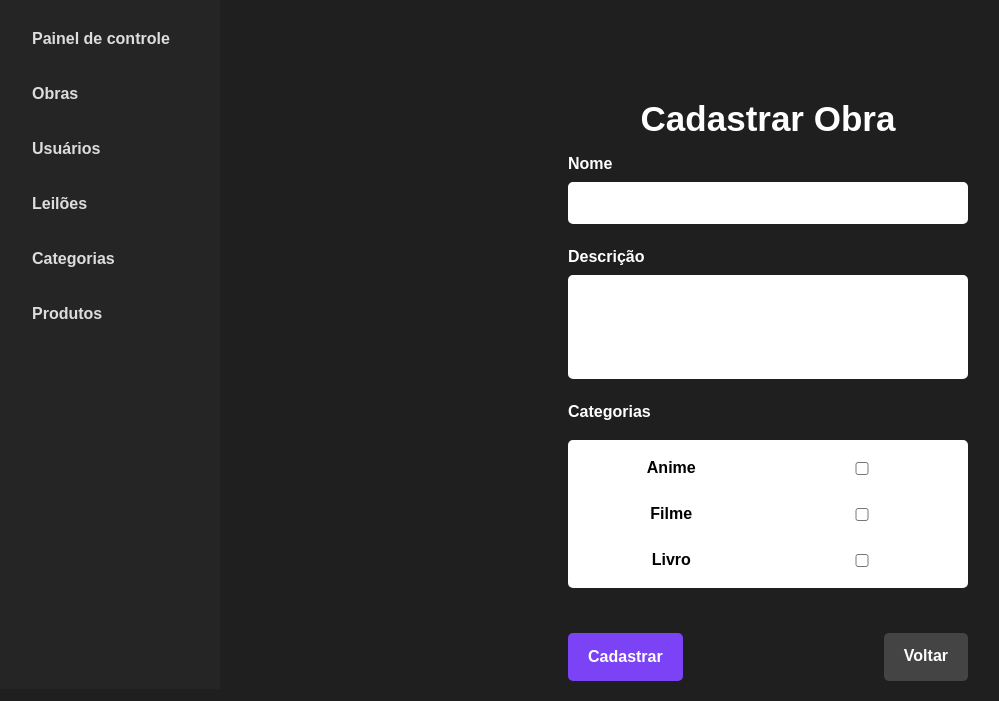
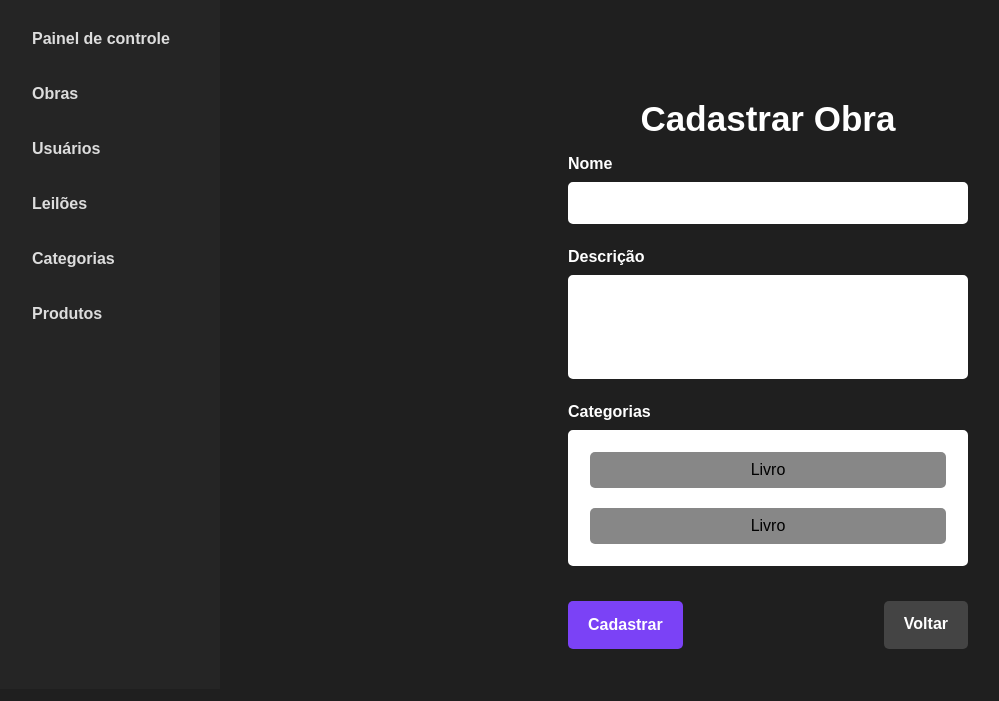
Before and after one commit to sergiosmattos/projeto_web1, a PHP site: page /gerenciar/obra/form.php in a window 1280 px wide. Shown: the part 111-812 px from the top of the page, without its empty margins (0-999 px from the left). After the commit the page ends 760 px from the top, so only its background shows below. Run offline with PHP 8.4, Linux system fonts and the light colour scheme; the visitor is signed in with stand-in values (Sample User, id 1).

Commit message:
css adicionado ao listar n:n de obras

```diff
--- a/css/dashboard.css
+++ b/css/dashboard.css
@@ -118,7 +118,7 @@ main h1 {
     font-weight: bold;
     padding: 12px;
     border-radius: 10px;
-    transition: background 0.3s;
+    transition: 0.3s;
 
 }
 
--- a/css/form.css
+++ b/css/form.css
@@ -40,7 +40,7 @@
 
 }
 
-.grupo-input :focus{
+.grupo-input :focus :not(input[type="checkbox"]){
 
     outline: 0;
     outline: #7b42f6 1.5px solid ;
@@ -53,7 +53,7 @@
     min-height: 80px;
 }
 
-.grupo-input :is(input, select, textarea){
+.grupo-input :is(input, select, textarea), .select-multiple{
 
     padding: 10px;
     border-radius: 5px;
@@ -74,13 +74,14 @@
     color: black;
 }
 
-.grupo-input label {
+.grupo-input > div > label {
 
     padding-bottom: 10px;
 
 }
 
 .grupo-botoes {
+
     display: flex;
     justify-content: space-between;
     gap: 10px;
@@ -96,6 +97,7 @@
     text-decoration: none;
     text-align: center;
     font-weight: bold;
+
 }
 
 .botao-executar {
@@ -116,40 +118,39 @@
 
     background-color: white;
     color: black;
-    border-radius: 5px;
-    padding: 10px;
-    display: flex;
-    flex-direction: row;
-    gap: 10px;
-    margin: 10px 0;
 
 }
 
-.select-multiple div {
+.select-multiple > label{
 
-    display: flex;
-    flex-direction: row;
-    align-items: center;
+    user-select: none;
     text-align: center;
+    font-weight: lighter;
+
+    margin: 10px;
+    padding: 8px;
+    border-radius: 5px;
+    background-color: #878787;
+    border: 2px solid transparent;
 
 }
 
-.select-multiple div :is(label, input){
+.select-multiple label > input[type="checkbox"] {
 
-    user-select: none;
     vertical-align: middle;
-    text-align: center;
-    padding: 10px 0;
-
-    width: 100%;
-
-
+    display: none;
 
 }
 
-.select-multiple div input:checked {
+.select-multiple > label:has(input[type="checkbox"]:checked) {
 
-    outline: none;
+    background-color: green;
+
+}
+
+.select-multiple > label:hover {
+
+    border-color: #7b42f6;
 
 }
 
--- a/gerenciar/obra/form.php
+++ b/gerenciar/obra/form.php
@@ -79,20 +79,15 @@
                         <label>Categorias </label>
                         <div class="select-multiple">
 
-                            <div>
-                                <label for="1">Anime</label>
-                                <input id="1" type="checkbox" value="Anime" name="categorias[]">
-                            </div>
+                            <label>
+                                Livro
+                                <input type="checkbox" value="Livro" name="categorias[]">
+                            </label>
 
-                            <div>
-                                <label for="2">Filme</label>
-                                <input id="2" type="checkbox" value="Filme" name="categorias[]">
-                            </div>
-
-                            <div>
-                                <label for="3">Livro</label>
-                                <input id="3" type="checkbox" value="Livro" name="categorias[]">
-                            </div>
+                            <label>
+                                Livro
+                                <input type="checkbox" value="Livro" name="categorias[]">
+                            </label>
 
                         </div>
                     </div>
```
